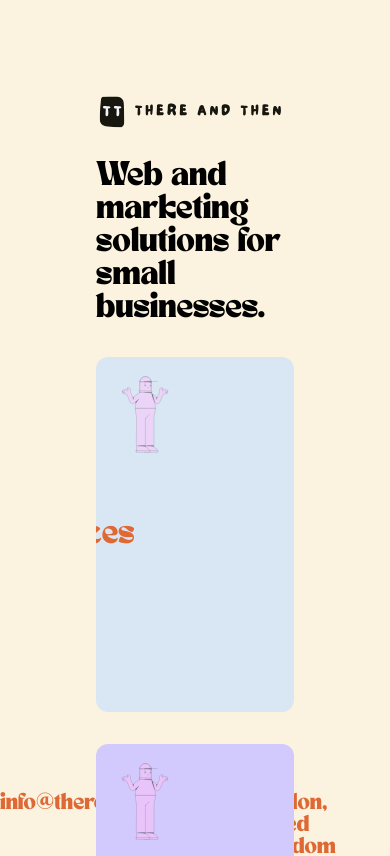
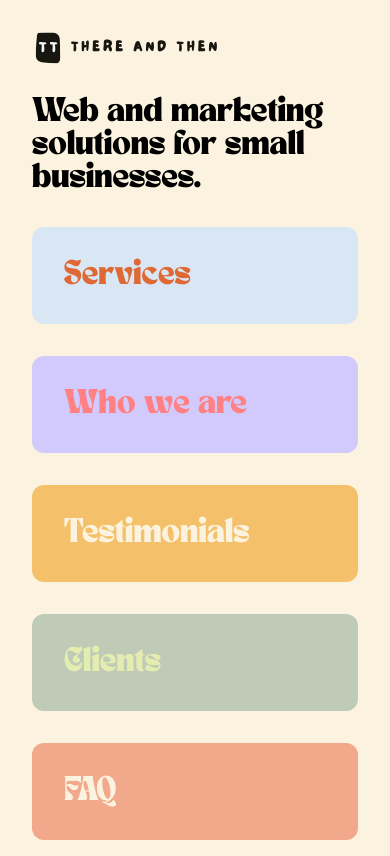
Before and after one commit to tufanbutuner/thereandthen, a Next.js app: page / in a window 390 px wide. Shown: the top 856 px of the page. Built offline with nearby package versions, Linux system fonts and the light colour scheme.

Commit message:
update homepage mobile styling

```diff
--- a/src/app/global.scss
+++ b/src/app/global.scss
@@ -6,16 +6,18 @@
 
 html,
 body {
-  height: 90vh;
+  height: 100%;
   max-width: 100vw;
   background: #fbf3df;
 }
 
 .container {
+  flex-grow: 1;
   display: grid;
   grid-template-columns: 1fr 1.4fr 1.2fr 1.3fr;
-  height: 90vh;
-  padding: 6rem;
+  grid-template-rows: auto 1fr auto;
+  // height: 90vh;
+  padding: 6rem 6rem 0 6rem;
   gap: 2rem;
   font-size: 1.5rem;
   //   color: {theme.colors.pastel.hotred};
@@ -66,7 +68,7 @@ body {
   flex-direction: row;
   justify-content: center;
   gap: 2rem;
-  margin-top: 2rem;
+  padding-bottom: 2rem;
 
   p {
     color: #de6935;
@@ -85,29 +87,27 @@ body {
   .container {
     display: flex;
     flex-direction: column;
+    padding: 2rem;
   }
 
   .card-container {
     display: flex;
-    flex-direction: row-reverse;
+    flex-direction: row;
     height: fit-content;
     position: relative;
+    justify-content: flex-start;
 
     img {
-      visibility: hidden;
+      display: none;
     }
   }
 
-  .card-container::before {
-    content: "";
-    background-image: url("../assets/images/confused.svg");
-    background-repeat: no-repeat;
-    background-size: contain;
-    position: absolute;
-    top: 0;
-    right: 100px;
-    bottom: 0;
-    left: 0;
-    opacity: 0.5;
+  .footer {
+    display: flex;
+    gap: 0;
+    align-items: center;
+    margin-top: 0rem;
+    justify-content: center;
+    flex-direction: column;
   }
 }
--- a/src/app/page.tsx
+++ b/src/app/page.tsx
@@ -25,7 +25,6 @@ export default function Page() {
   };
 
   return (
-    <div>
     <div className="container main">
       <div className="section-1">
         <Image src={Logo} alt="Logo" width={200} />
@@ -87,18 +86,5 @@ export default function Page() {
         />
       </div>
     </div>
-    </div>
   );
 }
-
-{
-  /* <Head>
-        <title>There and Then</title>
-        <meta
-          name="description"
-          content="Web solutions and marketing for small businesses"
-        />
-        <meta name="viewport" content="width=device-width, initial-scale=1" />
-        <link rel="icon" href="/favicon.ico" />
-      </Head> */
-}
```
Lines whose indentation alone changed are shown as unchanged.
